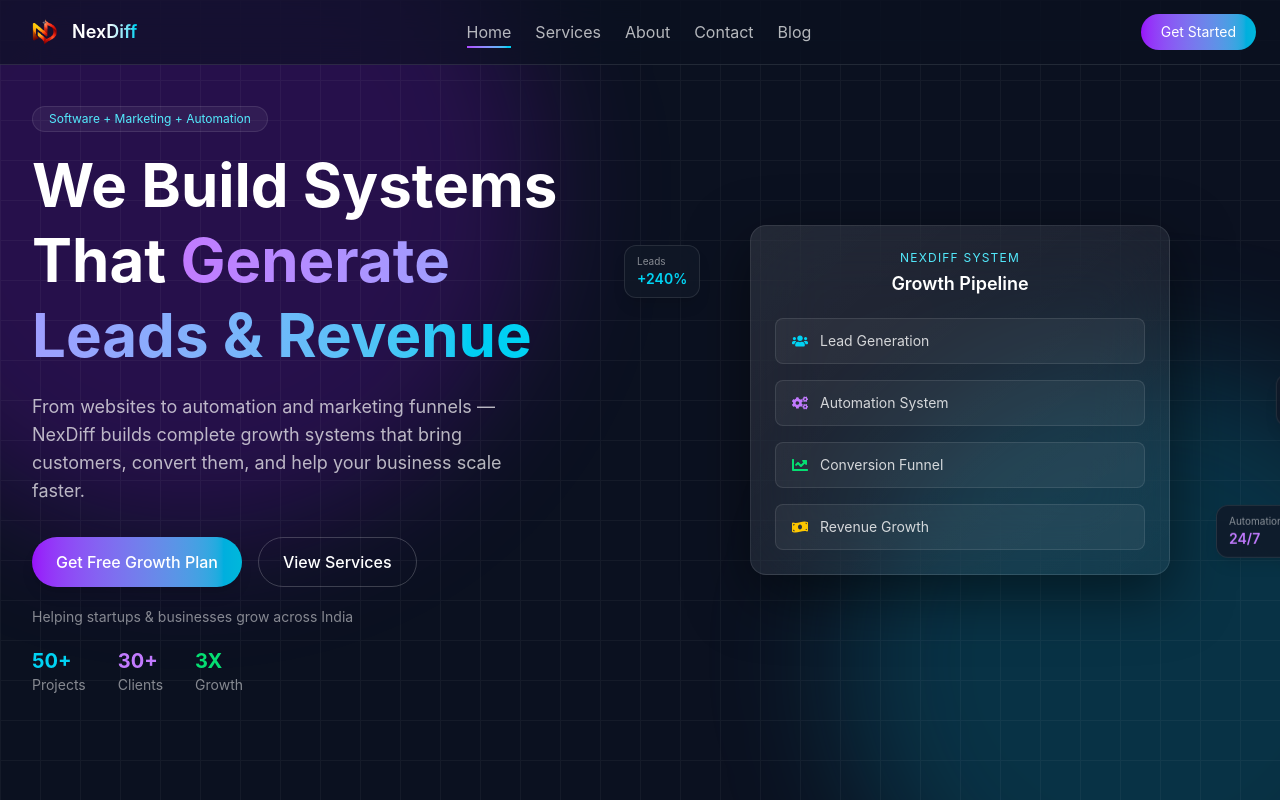
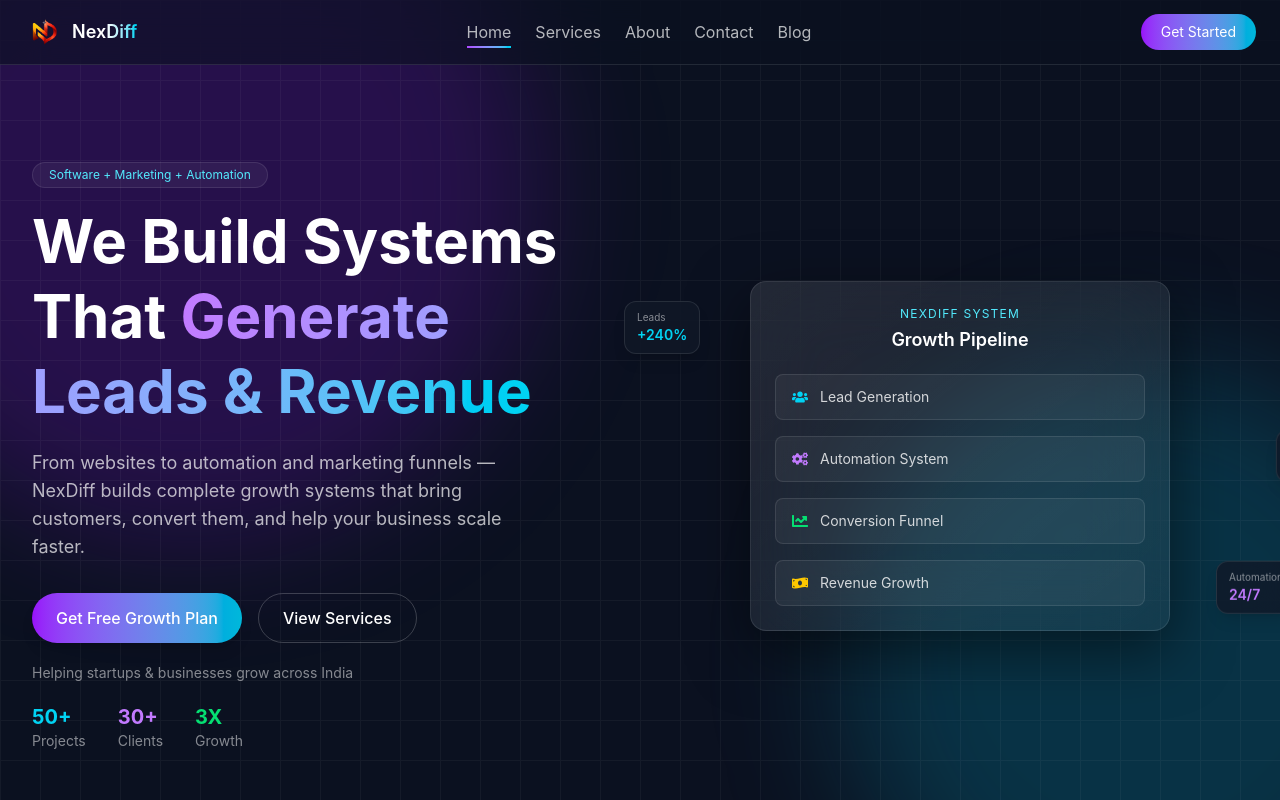
Before and after one commit to Mdgulfam-dev/NexDiff-frontend, a React (Vite) app: page / in a window 1280 px wide. Shown: the top 800 px of the page. Built offline with nearby package versions, Linux system fonts and the light colour scheme.

Commit message:
fix text issue

```diff
--- a/src/sections/Hero.jsx
+++ b/src/sections/Hero.jsx
@@ -156,7 +156,16 @@
   const navigate = useNavigate();
 
   return (
-    <section className="min-h-screen flex items-center justify-center bg-[#0B1120] text-white relative overflow-hidden px-4 sm:px-6 lg:px-8">
+    <section
+      className="
+  min-h-screen
+  flex items-center justify-center
+  bg-[#0B1120] text-white
+  relative overflow-hidden
+  px-4 sm:px-6 lg:px-8
+  pt-20 sm:pt-24 md:pt-28
+"
+    >
       {/* 🔥 BACKGROUND GLOW */}
       <div className="absolute w-[500px] sm:w-[700px] h-[500px] sm:h-[700px] bg-purple-600/20 blur-3xl rounded-full -top-40 -left-40" />
       <div className="absolute w-[400px] sm:w-[600px] h-[400px] sm:h-[600px] bg-cyan-500/20 blur-3xl rounded-full -bottom-40 -right-40" />
```
